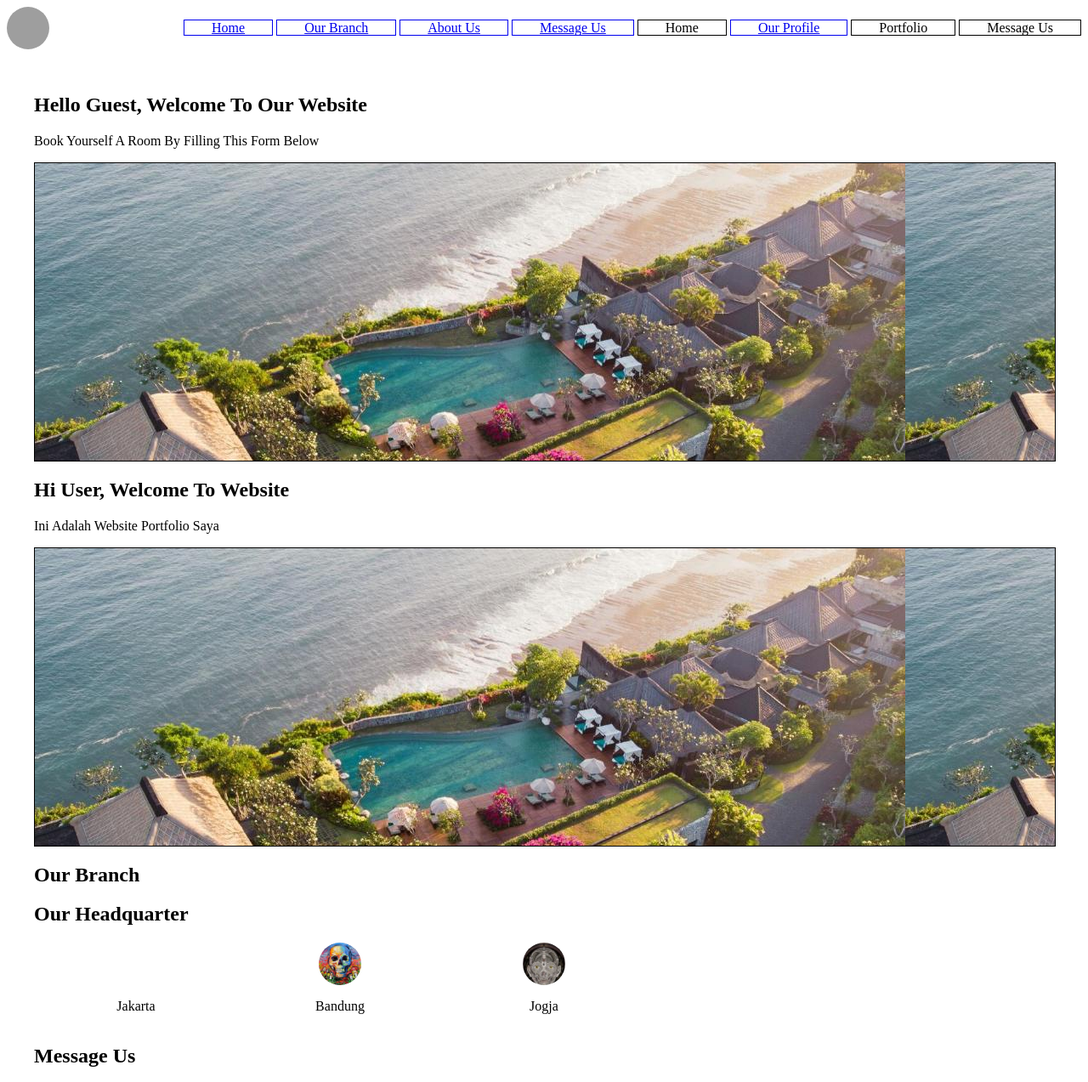
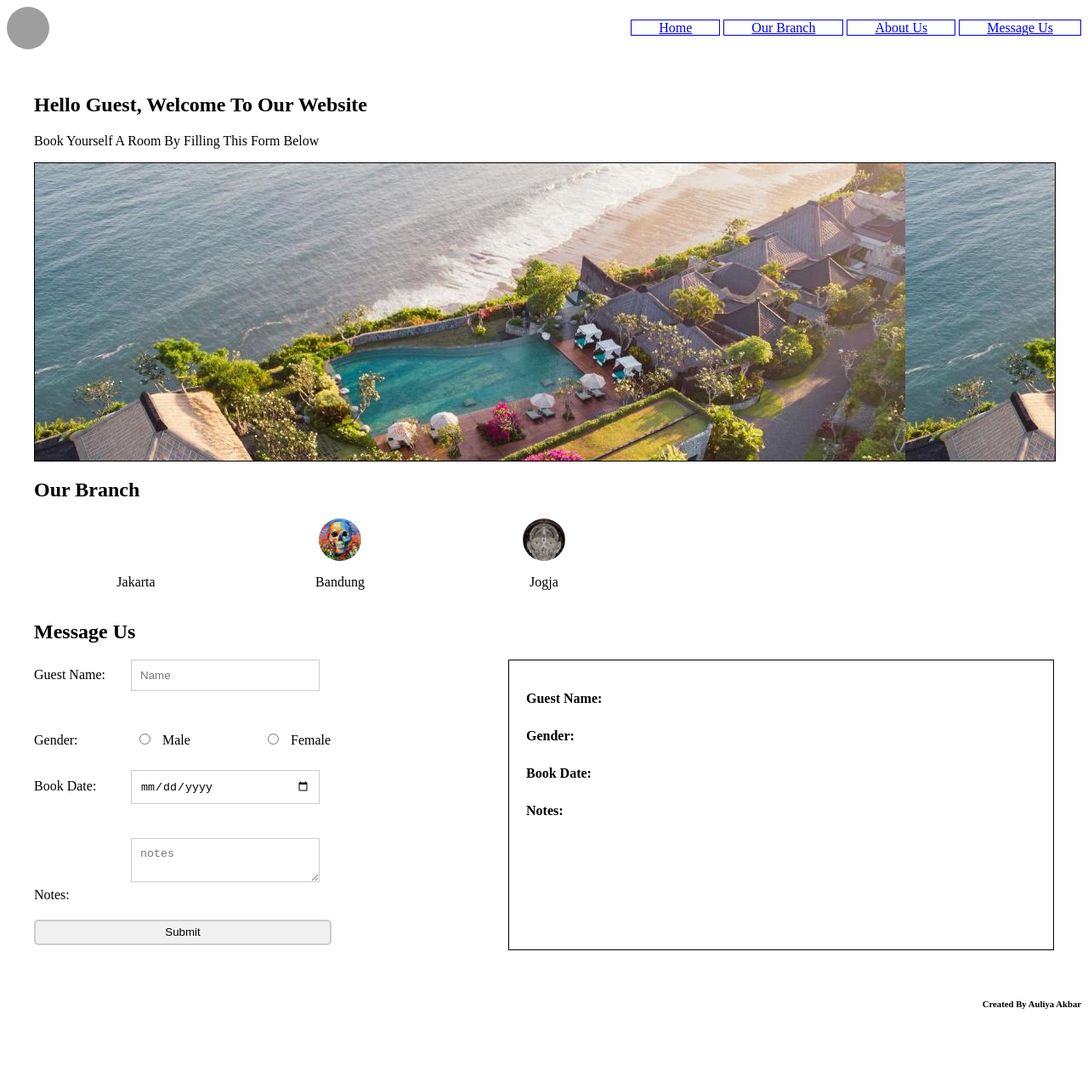
Before and after one commit to haxprocess123/mini-project-revou-auliya-akbar, a plain HTML site: page index.html in a window 1280 px wide. Shown: the top 1273 px of the page at 85% size. After the commit the page ends 1212 px from the top, so only its background shows below. Drawn offline with Linux system fonts and the light colour scheme; grey boxes are pictures that could not be loaded.

Commit message:
Update index.html

```diff
--- a/index.html
+++ b/index.html
@@ -22,11 +22,6 @@
             <a href="https://www.bulgarihotels.com/en_US/bali">About Us</a>
             <a href="#message-us">Message Us</a>
 
-            <a>Home</a>
-            <a href="#our-profile">Our Profile</a>
-            <a>Portfolio</a>
-            <a>Message Us</a>
-
         </nav>
 
     </header>
@@ -47,28 +42,12 @@
              </article>
          </section>
 
-         <section>
-            <header>
-                <h1>Hi User, Welcome To Website</h1>
-            </header>
-
-            <article>
-                <p>Ini Adalah Website Portfolio Saya</p>
-
-                <div class="banner-container"></div>
-
-            </article>
-
-         </section>
-
 
         <!-- OUR PROFILE CONTENT -->
         <section id="our-profile">
             <header>
 
                 <h1>Our Branch</h1>
-
-                <h1>Our Headquarter</h1>
 
             </header>
 
```
